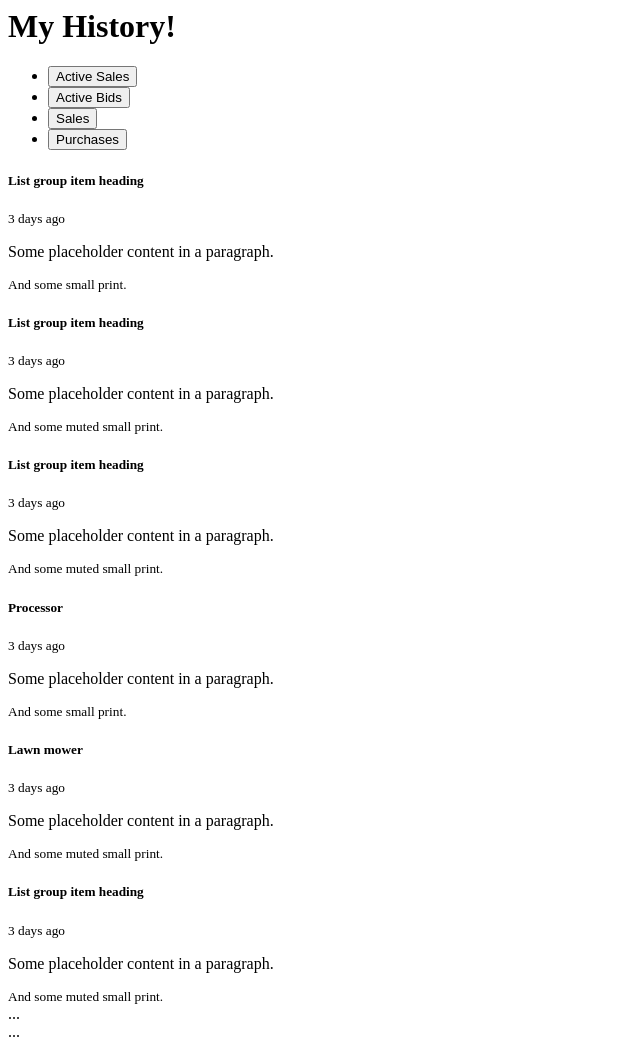
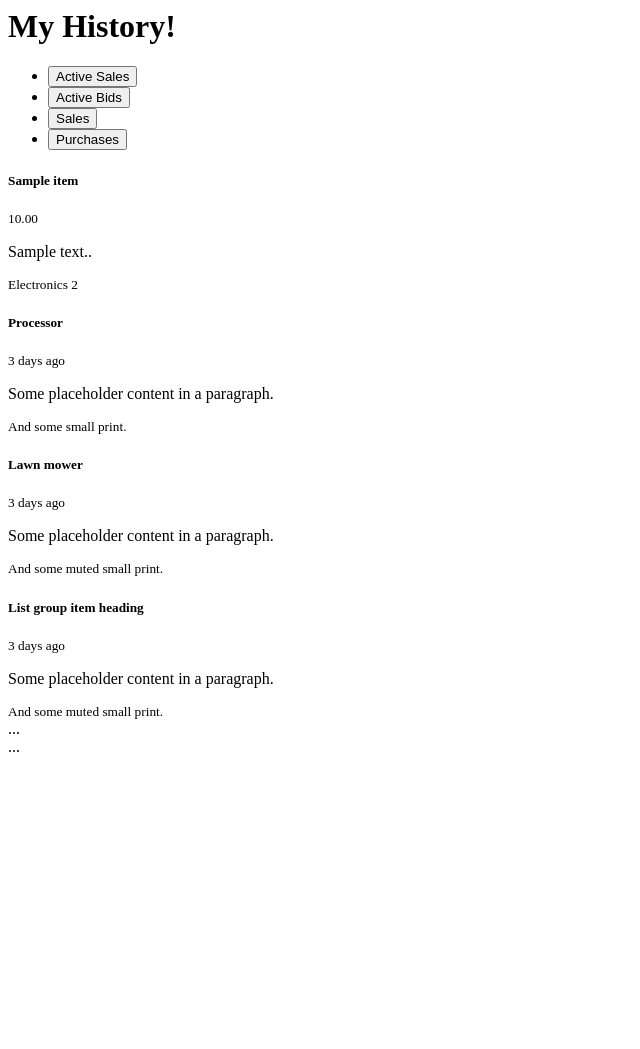
Before and after one commit to T-220-VLN2-H2/Code, a Django app: page /user/history in a window 1280 px wide. Shown: the whole page, without its empty margins (0-640 px from the left). After the commit the page ends 752 px from the top, so only its background shows below. Run offline with Django 4.2, Linux system fonts and the light colour scheme; a user stored in the database is signed in; data comes from the database, SQL or seed files in the repository; tables that the repository leaves empty hold one stand-in row (values such as "Sample post").

Commit message:
Added Active sales to user view

```diff
--- a/core/services/item_service.py
+++ b/core/services/item_service.py
@@ -31,9 +31,12 @@ class ItemService:
         items = Item.objects.all()
         return items
 
+    @staticmethod
+    def get_active_sales(user):
+        active_sales = UserSales.objects.get(user_id=user)
+        sale_items = active_sales.items.all()
+        return sale_items
 
-    def get_active_sales(self, user):
-        active_sales = Item.objects.filter()
 
     def get_all_images(self):
         print("Do something")
--- a/core/templates/user/history.html
+++ b/core/templates/user/history.html
@@ -24,32 +24,19 @@
             </li>
         </ul>
         <div class="tab-content" id="myTabContent">
+
             <div class="list-group tab-pane fade show active" id="active-sales" role="tabpanel"
                 aria-labelledby="active-sales-tab">
-                <a href="#" class="list-group-item list-group-item-action active" aria-current="true">
+                {% for item in active_sales %}
+                    <a href="#" class="list-group-item list-group-item-action" aria-current="true">
                     <div class="d-flex w-100 justify-content-between">
-                        <h5 class="mb-1">List group item heading</h5>
-                        <small>3 days ago</small>
+                        <h5 class="mb-1">{{item.title}}</h5>
+                        <small>{{item.price}}</small> <!-- Should be time since posting -->
                     </div>
-                    <p class="mb-1">Some placeholder content in a paragraph.</p>
-                    <small>And some small print.</small>
+                    <p class="mb-1">{{item.description}}.</p>
+                    <small>{{item.category}}</small>
                 </a>
-                <a href="#" class="list-group-item list-group-item-action">
-                    <div class="d-flex w-100 justify-content-between">
-                        <h5 class="mb-1">List group item heading</h5>
-                        <small class="text-muted">3 days ago</small>
-                    </div>
-                    <p class="mb-1">Some placeholder content in a paragraph.</p>
-                    <small class="text-muted">And some muted small print.</small>
-                </a>
-                <a href="#" class="list-group-item list-group-item-action">
-                    <div class="d-flex w-100 justify-content-between">
-                        <h5 class="mb-1">List group item heading</h5>
-                        <small class="text-muted">3 days ago</small>
-                    </div>
-                    <p class="mb-1">Some placeholder content in a paragraph.</p>
-                    <small class="text-muted">And some muted small print.</small>
-                </a>
+                {% endfor %}
             </div>
 
             <div class="list-group tab-pane fade" id="active-bids" role="tabpanel" aria-labelledby="active-bids-tab">
--- a/core/views/user.py
+++ b/core/views/user.py
@@ -1,14 +1,15 @@
 from django.shortcuts import render, redirect
 from django.contrib.auth.decorators import login_required
 from core.services.category_service import CategoryService
+from core.services.item_service import ItemService
 from .data import (
     user,
-    items,
     ratings,
     user_messages,
 )
 
 cat_service = CategoryService()
+item_service = ItemService()
 folder_path = "../templates/user"
 
 
@@ -16,17 +17,14 @@ ctx = {
     "categories": cat_service.get_all_category_items(),
     "sub_categories": cat_service.categories_with_parents(),
     "ratings": ratings,
-    "items": items,
+    "items": item_service.get_all_items(),
     "user_messages": user_messages,
 }
 
 
 @login_required
 def home(request):
-    if request.user is None:
-        return redirect("/login")
-    else:
-        ctx["user"] = request.user
+    ctx["user"] = request.user
     return render(request, f"{folder_path}/index.html", context=ctx)
 
 
@@ -45,6 +43,7 @@ def profile(request, id):
 @login_required
 def history(request):
     ctx["user"] = request.user
+    ctx["active_sales"] = item_service.get_active_sales(request.user)
     return render(request, f"{folder_path}/history.html", context=ctx)
 
 
```
